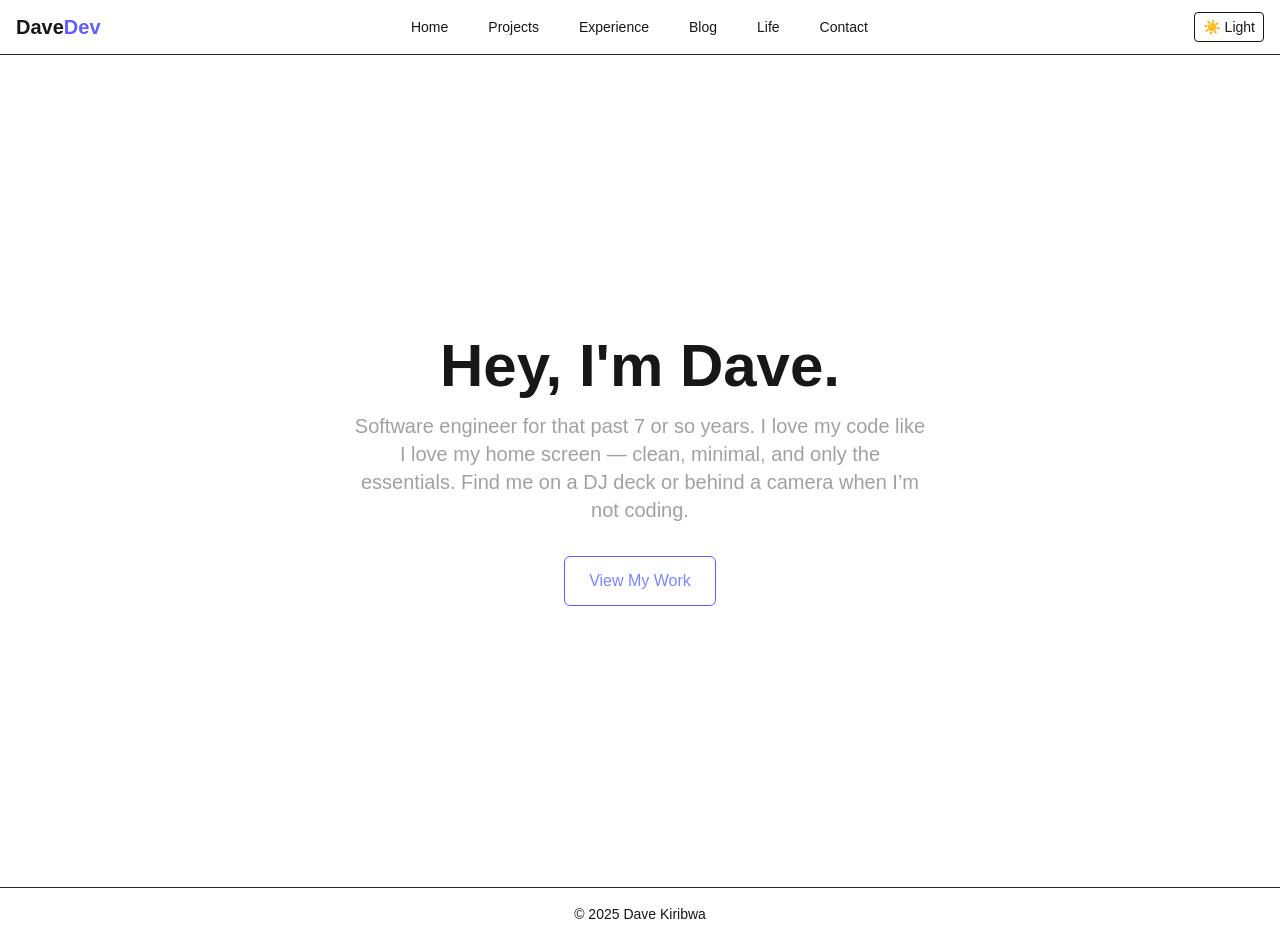
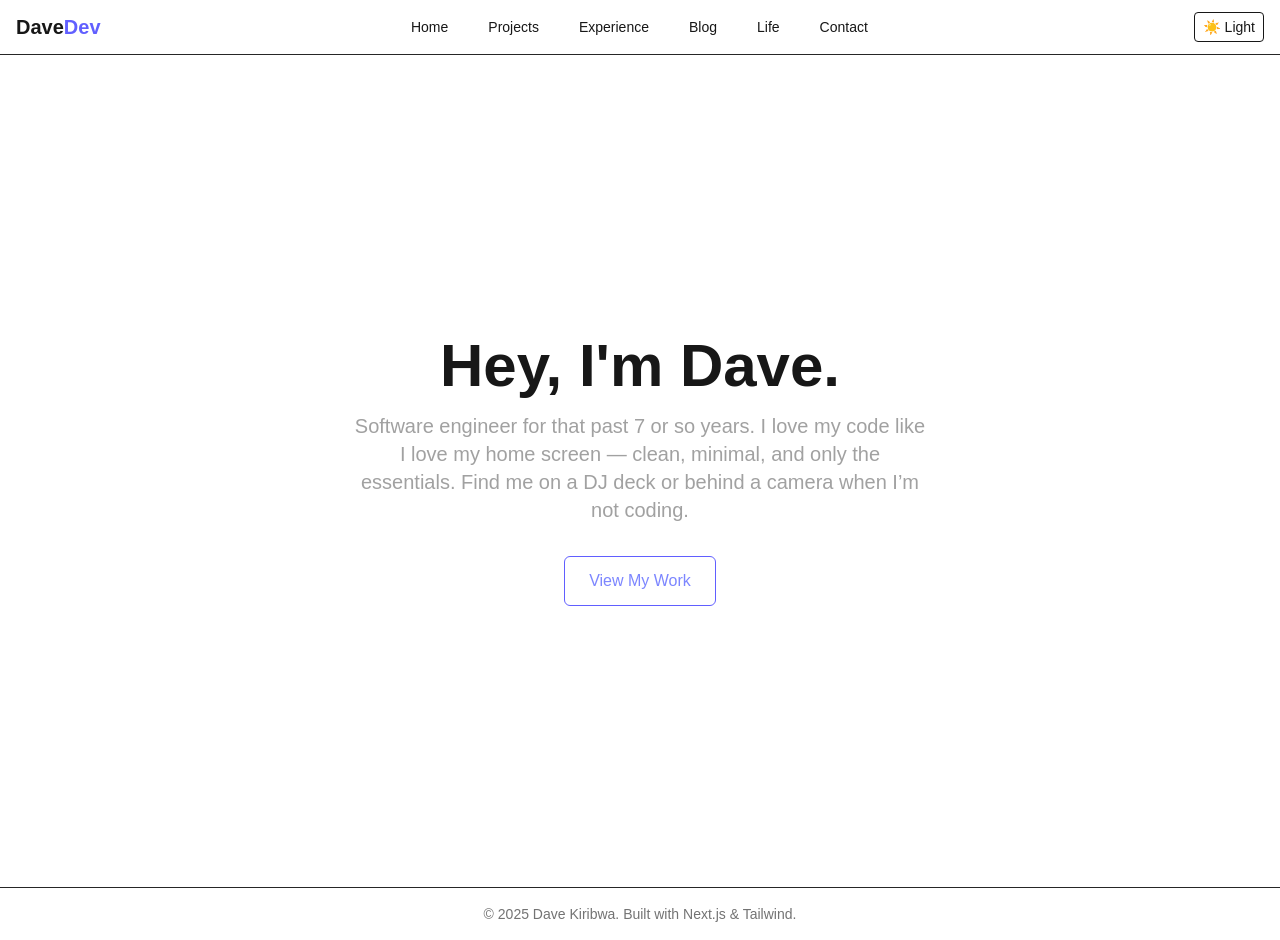
Before and after one commit to odaridavid/my-portfolio, a Next.js app: page / in a window 1280 px wide. Built offline with nearby package versions, Linux system fonts and the light colour scheme.

Commit message:
Fix footer

```diff
--- /dev/null
+++ b/src/app/components/Footer.tsx
@@ -0,0 +1,9 @@
+export default function Footer() {
+    return (
+      <footer className="w-full border-t border-neutral-800 py-4 text-center text-sm text-neutral-500 mt-auto">
+        <p>
+          &copy; {new Date().getFullYear()} Dave Kiribwa. Built with Next.js & Tailwind.
+        </p>
+      </footer>
+    );
+  }
--- a/src/app/layout.tsx
+++ b/src/app/layout.tsx
@@ -1,21 +1,19 @@
 import './globals.css';
-import { ReactNode } from 'react';
 import Navbar from './components/Navbar';
+import Footer from './components/Footer';
 
 export const metadata = {
   title: 'Dave Kiribwa | Developer Portfolio',
   description: 'Showcasing my software, side quests, and chaos.',
 };
 
-export default function RootLayout({ children }: { children: ReactNode }) {
+export default function RootLayout({ children }: { children: React.ReactNode }) {
   return (
-    <html lang="en">
-      <body className="min-h-screen bg-black text-white font-sans">
+    <html lang="en" className="dark">
+      <body className="flex flex-col min-h-screen bg-black text-white font-sans">
         <Navbar />
-        <main className="p-4">{children}</main>
-        <footer className="p-4 border-t border-neutral-800 text-sm text-center">
-          &copy; {new Date().getFullYear()} Dave Kiribwa
-        </footer>
+        <main className="flex-grow p-4">{children}</main>
+        <Footer />
       </body>
     </html>
   );
```
